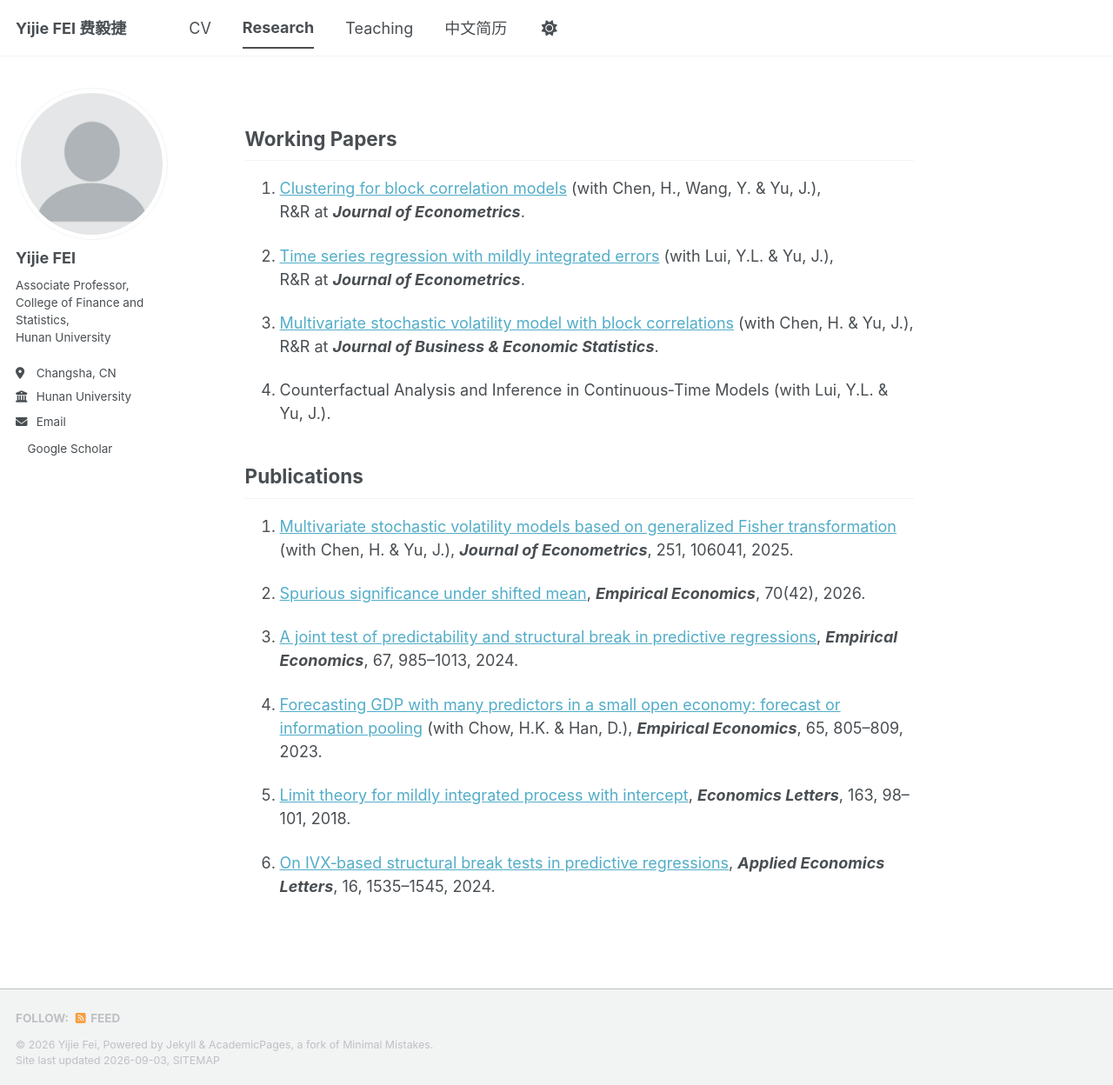
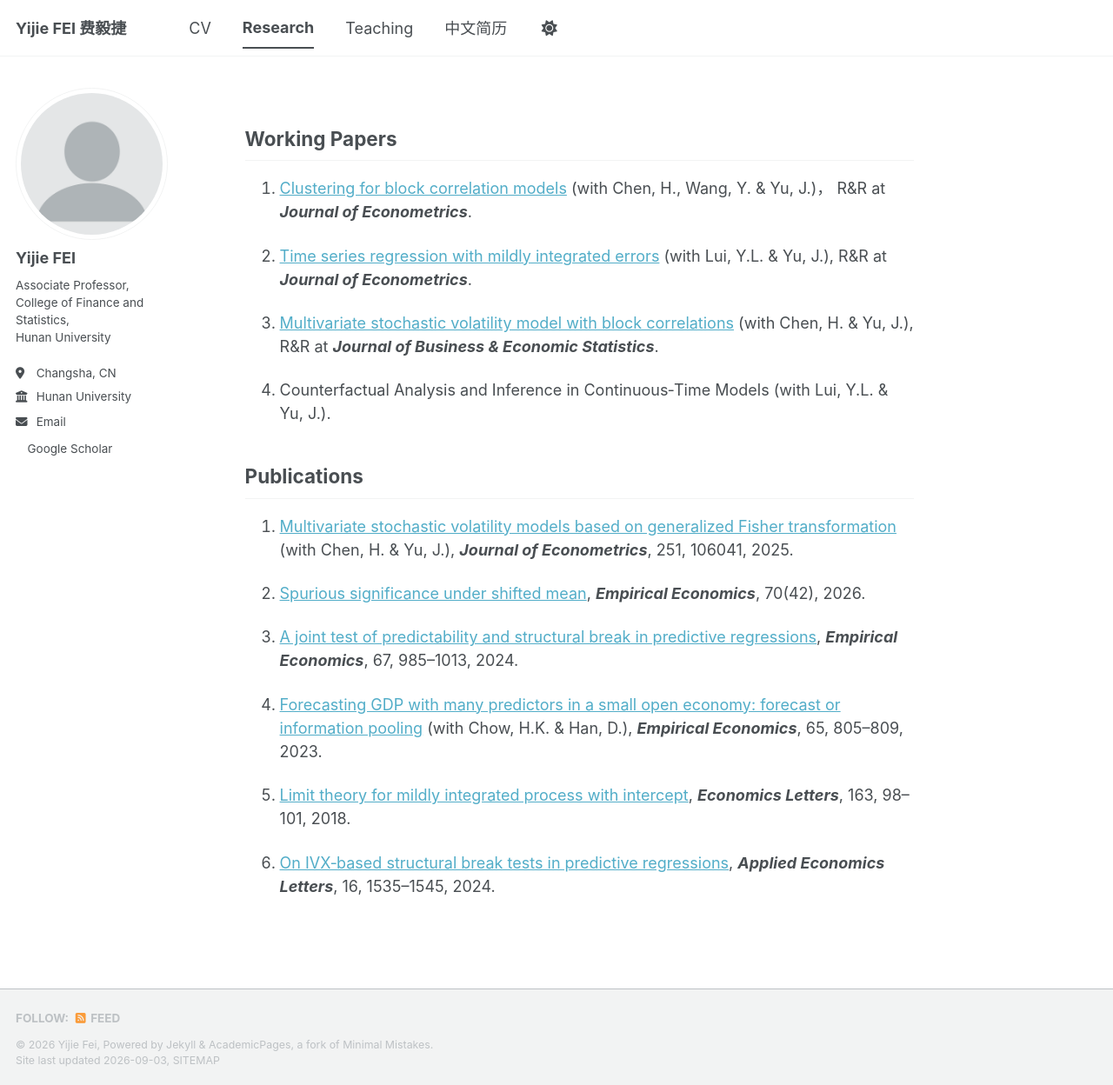
Before and after one commit to yijiefei/yijiefei.github.io, a Jekyll site: the page built from _pages/research.md, in a window 1280 px wide and 1248 px high. Shown: the whole window at 87% size. Built offline with Jekyll 4.4.1, drawn with Linux system fonts in a browser that asks for light colours; a style sheet for code colours, icons or effects is not loaded.

```diff
--- a/_pages/research.md
+++ b/_pages/research.md
@@ -23,11 +23,11 @@ author_profile: true
 </style>
 
 ## Working Papers
-1. [Clustering for block correlation models](https://fba.um.edu.mo/wp-content/uploads/2026/06/main04.pdf) (with Chen, H., Wang, Y. & Yu, J.),<br> R&R at ***Journal of Econometrics***.
+1. [Clustering for block correlation models](https://fba.um.edu.mo/wp-content/uploads/2026/06/main04.pdf) (with Chen, H., Wang, Y. & Yu, J.)， R&R at ***Journal of Econometrics***.
 
-2. [Time series regression with mildly integrated errors](https://fba.um.edu.mo/wp-content/uploads/2026/03/MSVFisher_block03.pdf) (with Lui, Y.L. & Yu, J.),<br> R&R at ***Journal of Econometrics***.
+2. [Time series regression with mildly integrated errors](https://fba.um.edu.mo/wp-content/uploads/2026/03/MSVFisher_block03.pdf) (with Lui, Y.L. & Yu, J.), R&R at ***Journal of Econometrics***.
 
-3. [Multivariate stochastic volatility model with block correlations](https://fba.um.edu.mo/wp-content/uploads/2024/05/Main_onefile10.pdf) (with Chen, H. & Yu, J.),<br> R&R at ***Journal of Business & Economic Statistics***.
+3. [Multivariate stochastic volatility model with block correlations](https://fba.um.edu.mo/wp-content/uploads/2024/05/Main_onefile10.pdf) (with Chen, H. & Yu, J.), R&R at ***Journal of Business & Economic Statistics***.
 
 4. Counterfactual Analysis and Inference in Continuous‑Time Models (with Lui, Y.L. & Yu, J.).
 
```
